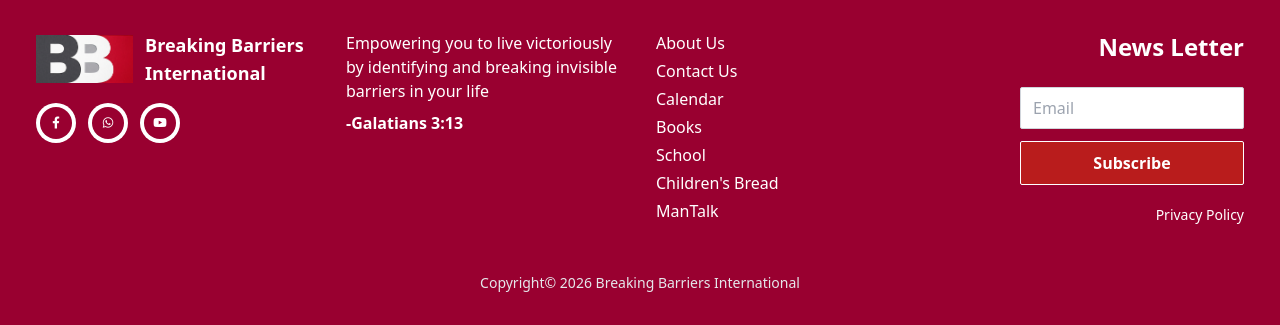
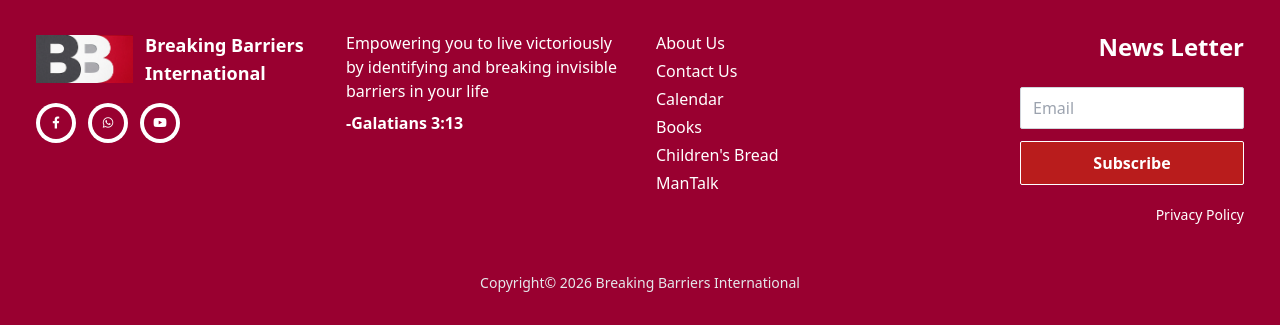
Before and after one commit to MukoyaKuya/Breaking-Barriers-, a Django app: page /analytics/ in a window 1280 px wide. Shown: the part 1941-2266 px from the top of the page. Run offline with Django 5.2, Linux system fonts and the light colour scheme; a user stored in the database is signed in; data comes from the database, SQL or seed files in the repository; data that the repository does not hold is empty; parts of the project's set-up code (start-up, migrations or seed data) failed here and were passed over; some libraries are stand-ins or nearby versions.

Commit message:
Fix: Sync local fixes to production (Remove School link, Fix Mantalk tags)

```diff
--- a/church/templates/church/mantalk_list.html
+++ b/church/templates/church/mantalk_list.html
@@ -31,7 +31,8 @@
                         class="relative aspect-[16/10] overflow-hidden bg-gray-100 block">
                         {% if article.image %}
                         {% if article.image_cropping %}
-                        {% safe_thumbnail article.image "800x600" box=article.image_cropping crop=True detail=True as cropped %}
+                        {% safe_thumbnail article.image "800x600" box=article.image_cropping crop=True detail=True as
+                        cropped %}
                         {% if cropped %}
                         <img src="{{ cropped.url }}" alt="{{ article.title }}" loading="lazy"
                             class="w-full h-full object-cover group-hover:scale-110 transition duration-700">
--- a/church/templates/church/partials/footer.html
+++ b/church/templates/church/partials/footer.html
@@ -69,8 +69,7 @@
                     Us</a>
                 <a href="{% url 'news_list' %}" class="block hover:text-gray-200 transition py-2 sm:py-0">Calendar</a>
                 <a href="{% url 'book_list' %}" class="block hover:text-gray-200 transition py-2 sm:py-0">Books</a>
-                <a href="{% url 'childrens_bread_school' %}"
-                    class="block hover:text-gray-200 transition py-2 sm:py-0">School</a>
+
                 <a href="{% url 'childrens_bread_list' %}"
                     class="block hover:text-gray-200 transition py-2 sm:py-0">Children's Bread</a>
                 <a href="{% url 'mantalk_list' %}" class="block hover:text-gray-200 transition py-2 sm:py-0">ManTalk</a>
```
